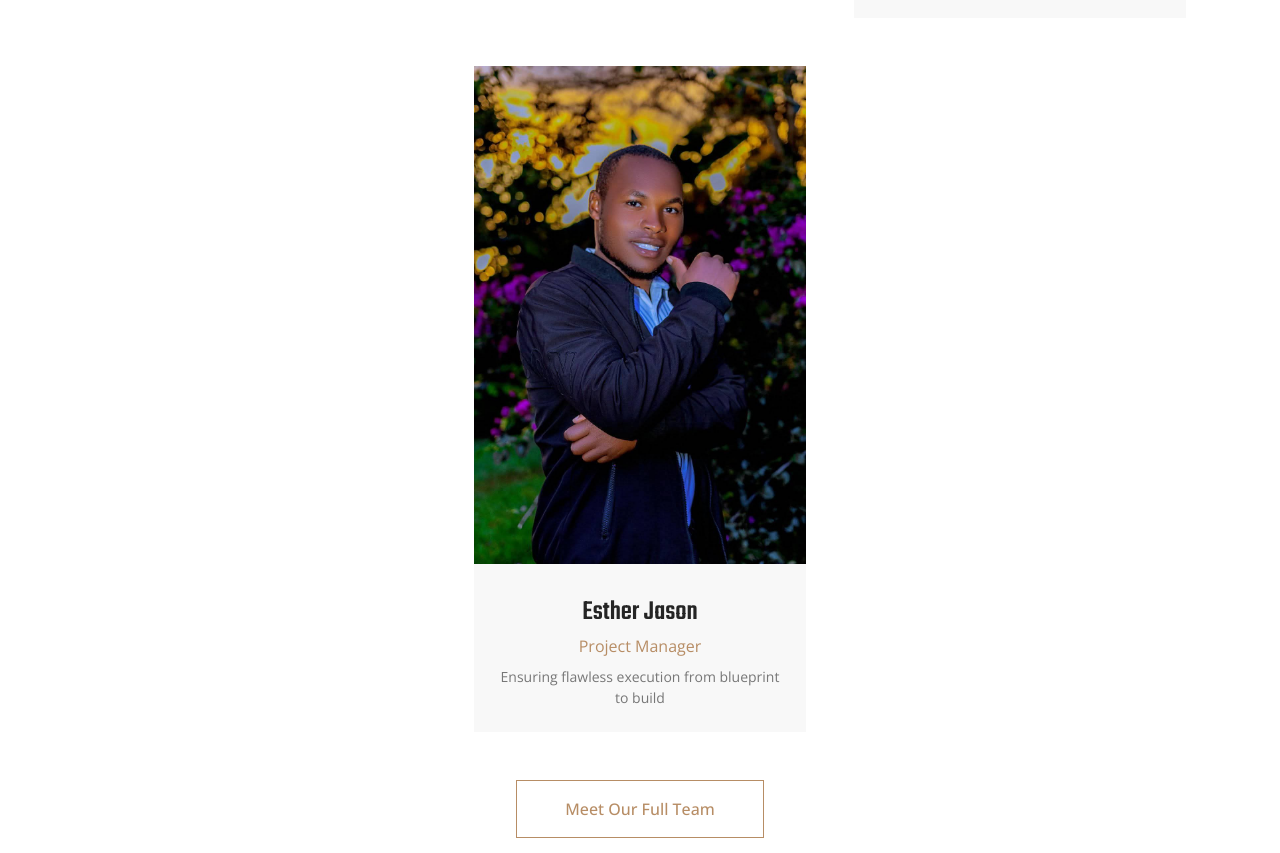
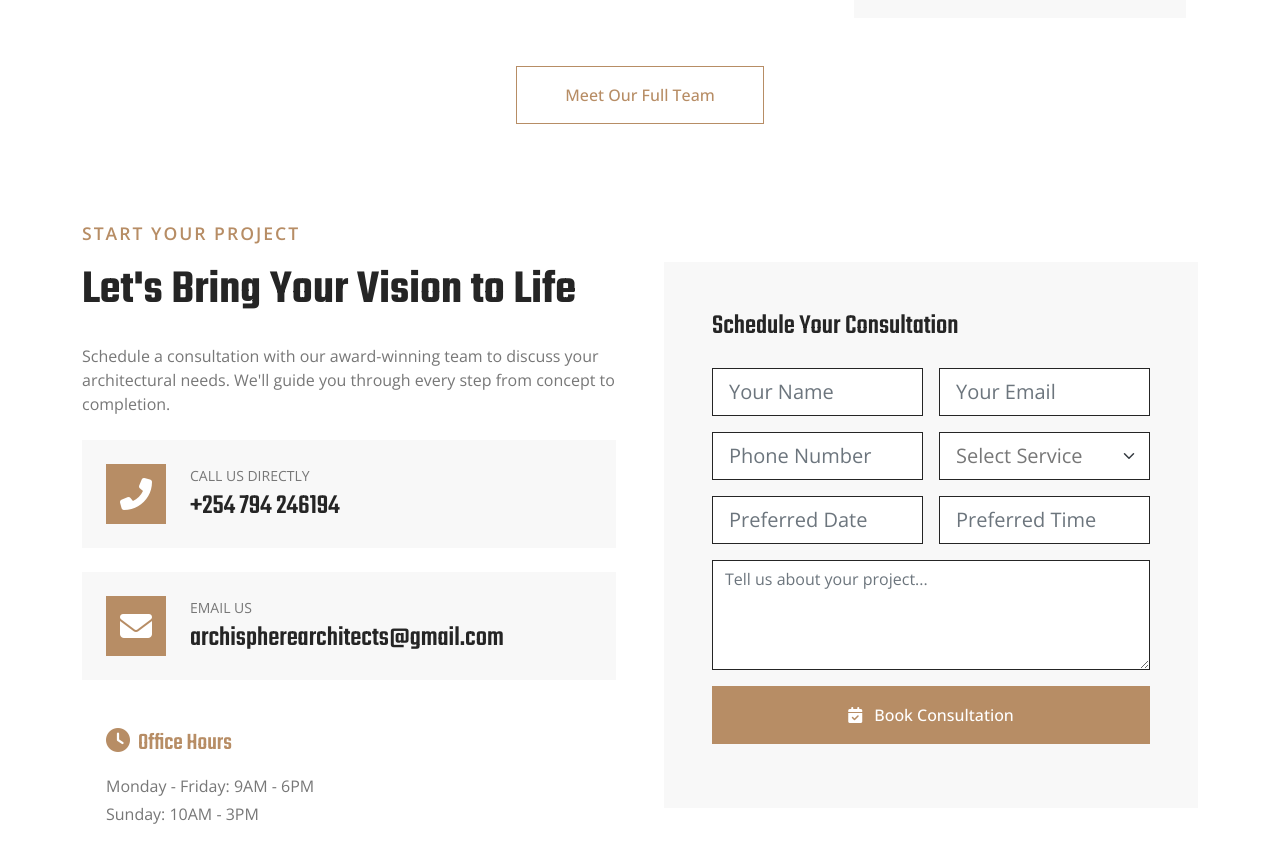
Before and after one commit to AbsolomOndara/Archispace-Architects, a plain HTML site: page index.html in a window 1280 px wide. Shown: the part 6240-7093 px from the top of the page. Drawn offline with nearby package versions, Linux system fonts and the light colour scheme.

Commit message:
Update project with latest changes

```diff
--- a/index.html
+++ b/index.html
@@ -647,24 +647,6 @@
                     </div>
                 </div>
             </div>
-
-            <!-- Project Director -->
-            <div class="col-lg-4 col-md-6 wow fadeInUp" data-wow-delay="0.5s">
-                <div class="team-item position-relative">
-                    <div class="position-relative rounded-3 overflow-hidden">
-                        <img class="img-fluid w-100" src="img/team-1.jpg" alt="Michael Rodriguez, Project Director">
-                        <div class="team-social text-center">
-                            <a class="btn btn-square mx-1" href="#"><i class="fab fa-tiktok"></i></a>
-                            <a class="btn btn-square mx-1" href="#"><i class="fab fa-twitter"></i></a>
-                            <a class="btn btn-square mx-1" href="#"><i class="fab fa-facebook-f"></i></a>
-                        </div>
-                    </div>
-                    <div class="bg-light text-center p-4 rounded-bottom-3">
-                        <h3 class="mt-2 mb-1">Esther Jason</h3>
-                        <span class="text-primary d-block mb-2">Project Manager</span>
-                        <p class="small mb-0">Ensuring flawless execution from blueprint to build</p>
-                    </div>
-                </div>
             </div>
         </div>
 
```
